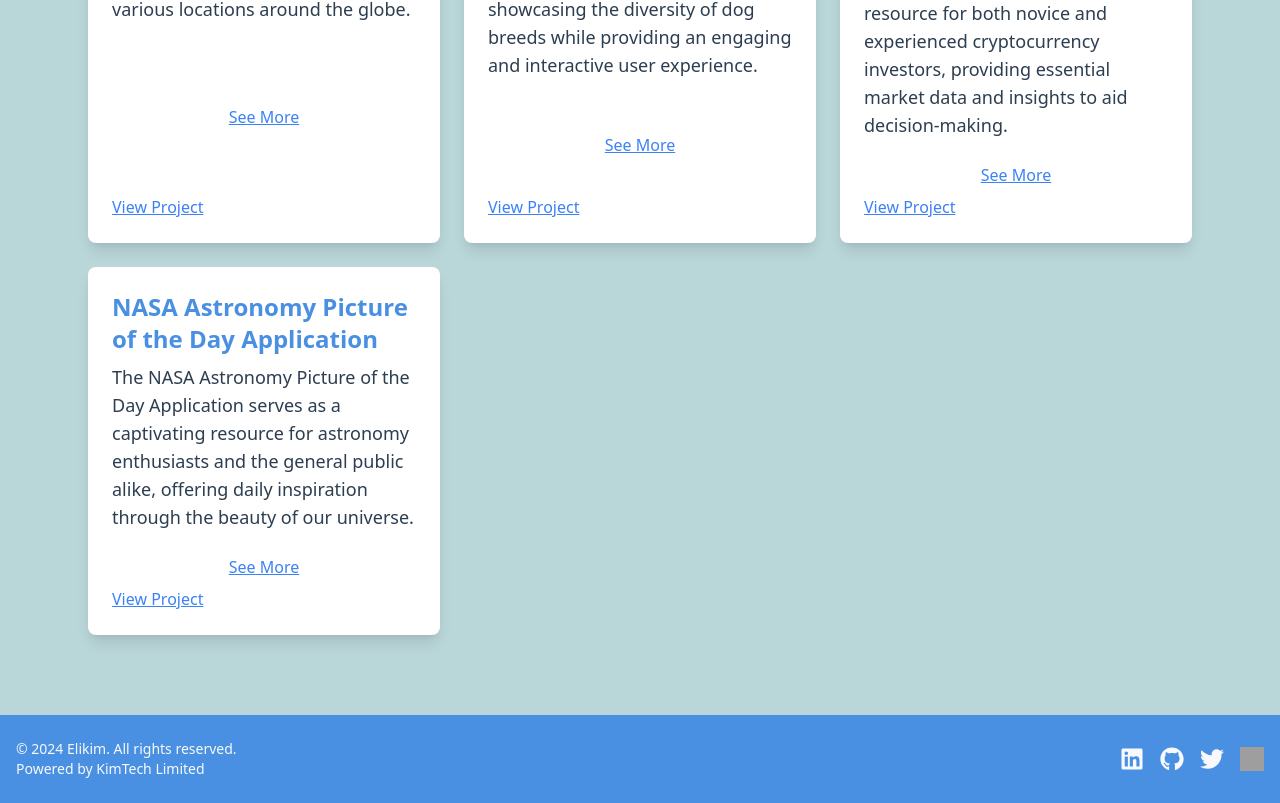
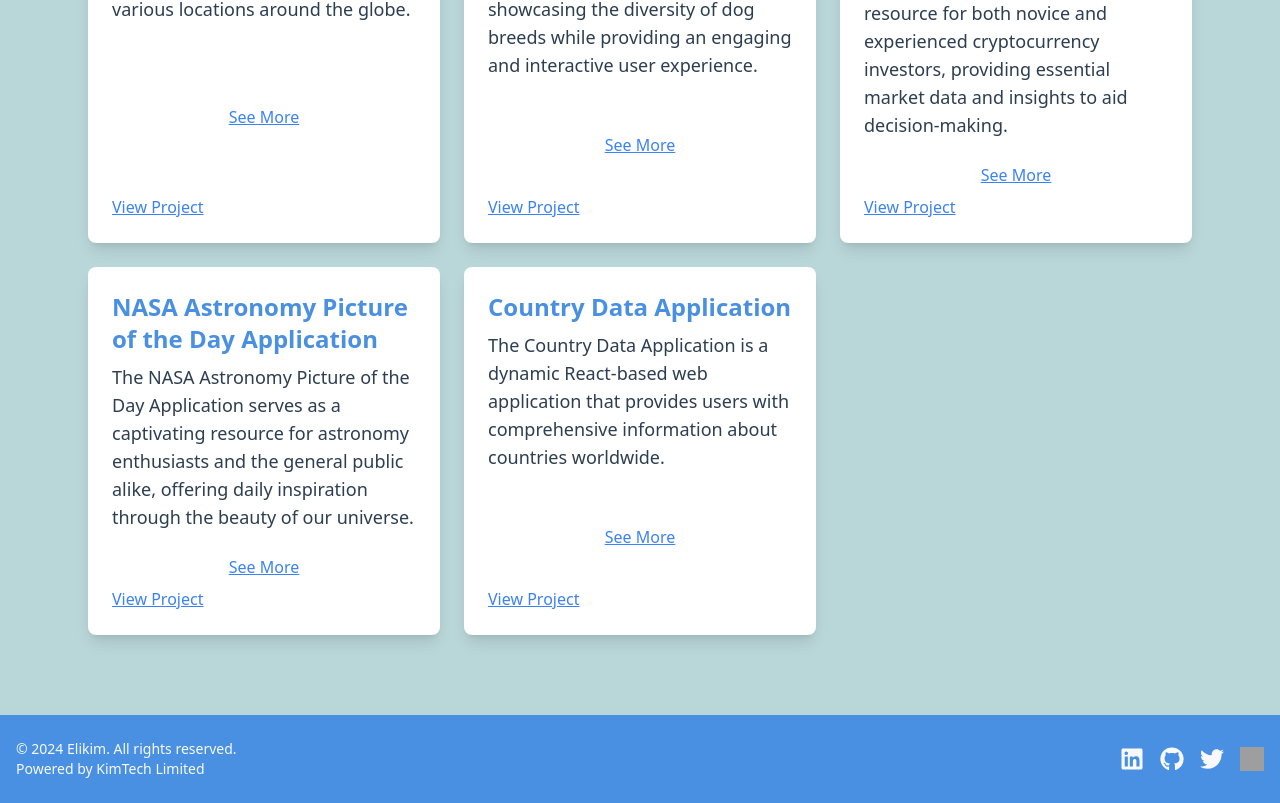
Before and after one commit to elikimz/Portifo-io, a React (Vite) app: page /projects in a window 1280 px wide. Shown: the part 785-1588 px from the top of the page. Built offline with nearby package versions, Linux system fonts and the light colour scheme; grey boxes are pictures that could not be loaded.

Commit message:
first commit

```diff
--- a/src/components/Projects.tsx
+++ b/src/components/Projects.tsx
@@ -46,6 +46,12 @@
       description: 'The NASA Astronomy Picture of the Day Application serves as a captivating resource for astronomy enthusiasts and the general public alike, offering daily inspiration through the beauty of our universe.',
       additionalInfo: 'This project highlights my ability to create interactive and visually appealing applications that leverage real-time data while enhancing user engagement and educational value.',
       link: 'https://nasa-bay.vercel.app/',
+    },
+    {
+      title: 'Country Data Application',
+      description: 'The Country Data Application is a dynamic React-based web application that provides users with comprehensive information about countries worldwide. ',
+      additionalInfo: 'Utilizing the REST Countries API, the application allows users to explore key details such as population, area, region, and subregion of various countries, all displayed through an intuitive and visually appealing interface.',
+      link: 'https://news-snowy-three.vercel.app/',
     },
   ];
 
```
